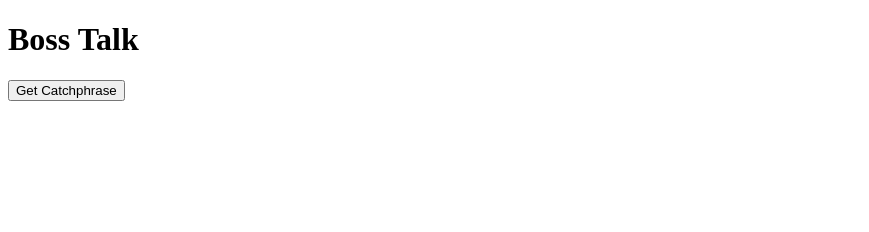
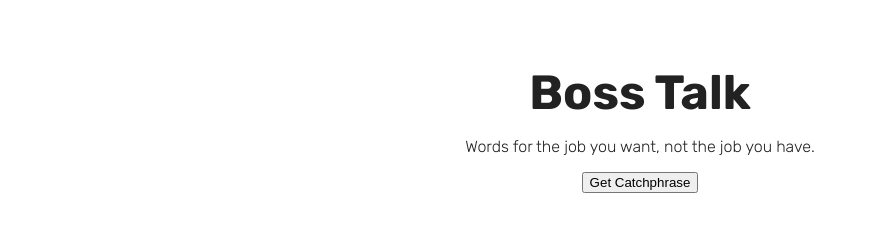
Before and after one commit to murthajosh/API_project, a plain HTML site: page app.html in a window 1280 px wide. Shown: the whole page, without its empty margins (0-869 px from the left). Drawn offline with nearby package versions, Linux system fonts and the light colour scheme.

Commit message:
adding some styles and layout love.

```diff
--- a/app.html
+++ b/app.html
@@ -4,13 +4,18 @@
     <meta charset="UTF-8">
     <meta http-equiv="X-UA-Compatible" content="IE=edge">
     <meta name="viewport" content="width=device-width, initial-scale=1.0">
+    <link rel="preconnect" href="https://fonts.googleapis.com">
+    <link rel="preconnect" href="https://fonts.googleapis.com">
+    <link rel="preconnect" href="https://fonts.gstatic.com" crossorigin>
+    <link href="https://fonts.googleapis.com/css2?family=Rubik:wght@300;700&display=swap" rel="stylesheet">
+    <link rel="stylesheet" href="style.css">
     <script src="https://unpkg.com/axios/dist/axios.min.js"></script>
     <script defer src="app.js"></script>
     <title>API Project</title>
 </head>
 <body>
     <h1>Boss Talk</h1>
-    <p></p>
+    <p>Words for the job you want, not the job you have.</p>
     <button>Get Catchphrase</button>
     <p class="phrase-display"></p>
 </body>
--- a/app.js
+++ b/app.js
@@ -3,6 +3,6 @@ const phraseDisplay = document.querySelector('.phrase-display')
 
 button.addEventListener('click', async () => {
     let response = await axios.get("https://corporatebs-generator.sameerkumar.website/")
-    console.log(response.data.phrase)
+    phraseDisplay.innerHTML = ''
     phraseDisplay.append(response.data.phrase)
 })
--- /dev/null
+++ b/style.css
@@ -0,0 +1,10 @@
+body {
+    color: #222;
+    font-family: 'Rubik', sans-serif;
+    font-size: 16px;
+    text-align: center;
+}
+h1 {
+   font-size: 3rem;
+   margin: 4rem auto 1rem auto;
+}
```
Also changed, not shown: index.html (+7 -1 lines).
